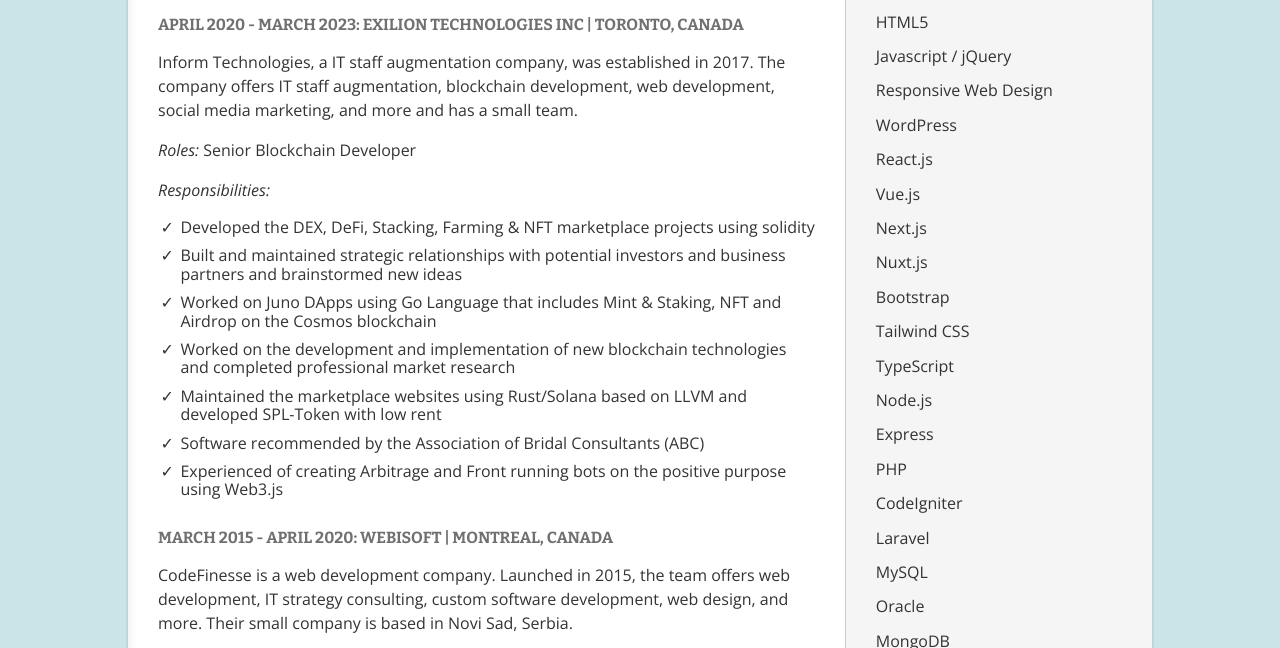
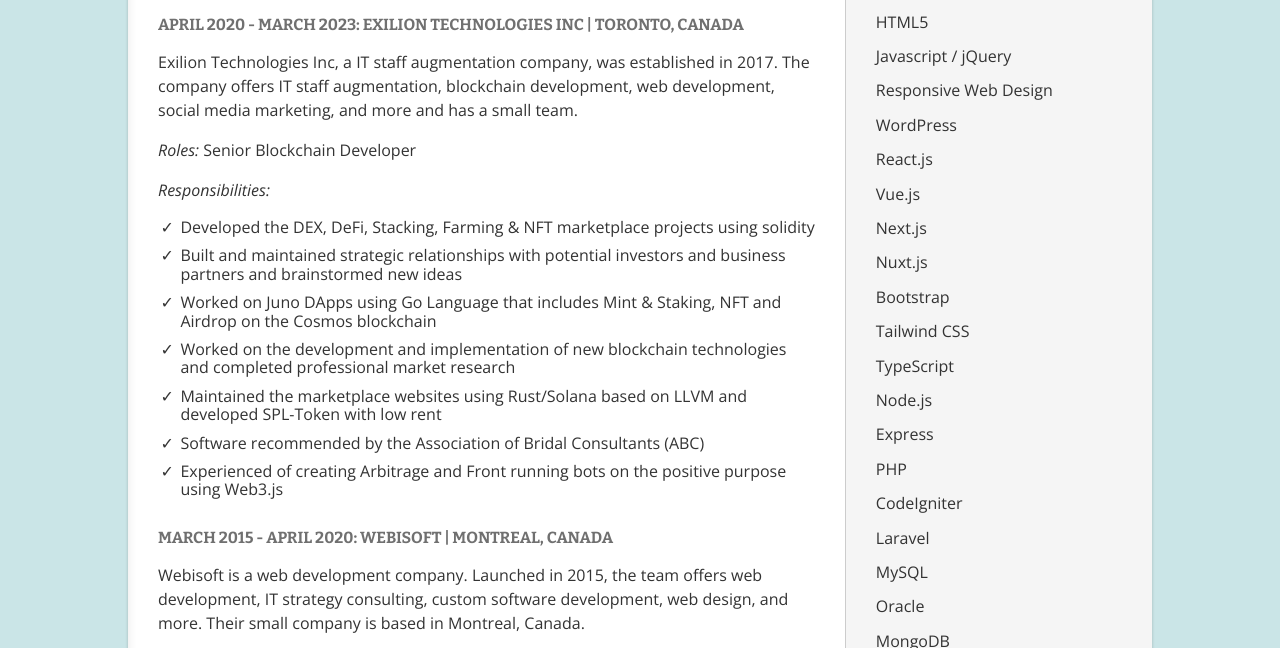
Before and after one commit to brownrabbit0207/brownrabbit0207.github.io, a plain HTML site: page index.html in a window 1280 px wide. Shown: the part 150-798 px from the top of the page. Drawn offline with nearby package versions, Linux system fonts and the light colour scheme.

Commit message:
Update index.html

```diff
--- a/index.html
+++ b/index.html
@@ -32,7 +32,7 @@
       <h1>Work Experience</h1>
       <div class="block">
         <h2>April 2020 - March 2023: Exilion Technologies Inc | Toronto, Canada</h2>
-        <p>Inform Technologies, a IT staff augmentation company, was established in 2017. The company offers IT staff augmentation, blockchain development, web development, social media marketing, and more and has a small team.</p>
+        <p>Exilion Technologies Inc, a IT staff augmentation company, was established in 2017. The company offers IT staff augmentation, blockchain development, web development, social media marketing, and more and has a small team.</p>
         <p><em>Roles:</em> Senior Blockchain Developer</p>
         <p><em>Responsibilities:</em></p>
         <ul>
@@ -47,7 +47,7 @@
       </div>
       <div class="block">
         <h2>March 2015 - April 2020: Webisoft | Montreal, Canada</h2>
-        <p>CodeFinesse is a web development company. Launched in 2015, the team offers web development, IT strategy consulting, custom software development, web design, and more. Their small company is based in Novi Sad, Serbia.</p>
+        <p>Webisoft is a web development company. Launched in 2015, the team offers web development, IT strategy consulting, custom software development, web design, and more. Their small company is based in Montreal, Canada.</p>
         <p><em>Role:</em> - Senior Full-Stack Developer</p>
         <p><em>Responsibilities:</em></p>
         <ul>
```
